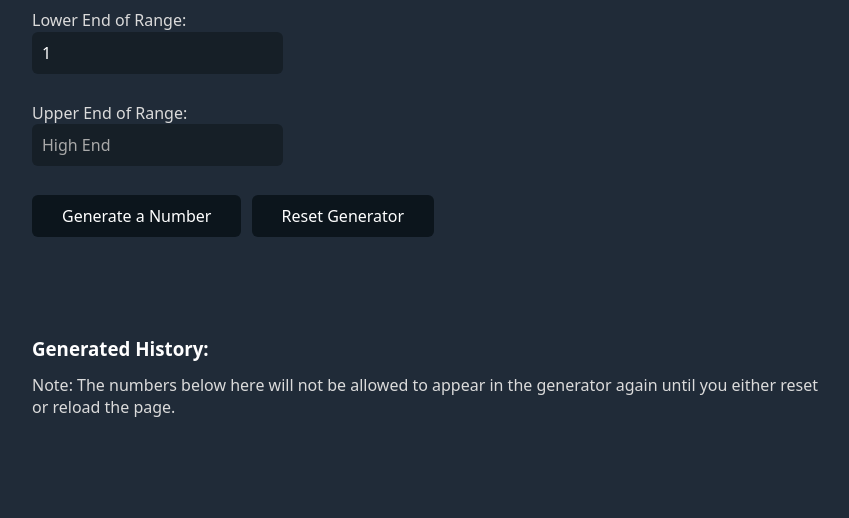
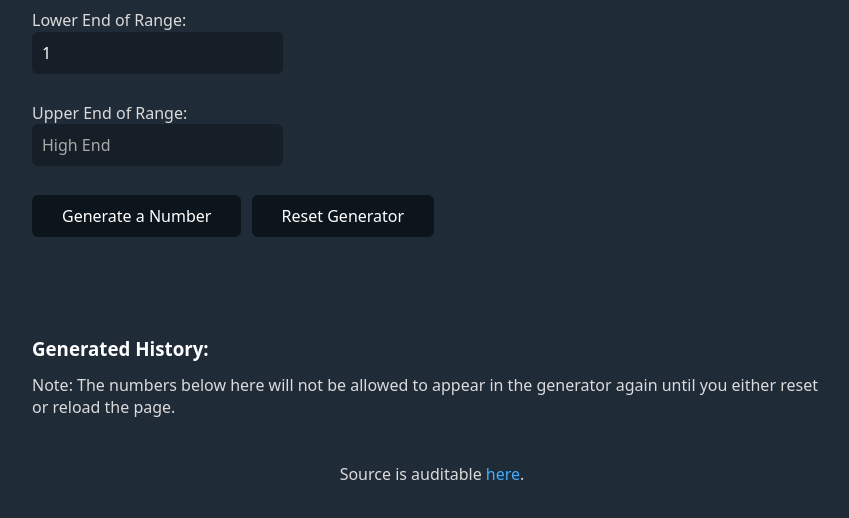
Before and after one commit to Oliver-Akins/Unique-RNG, a plain HTML site: page index.html in a window 1280 px wide. Shown: the part 76-594 px from the top of the page, without its empty margins (208-1057 px from the left). Drawn offline with nearby package versions, Linux system fonts and the light colour scheme.

Commit message:
Add link to audit the code.

```diff
--- a/index.html
+++ b/index.html
@@ -32,5 +32,10 @@
             generator again until you either reset or reload the page.
             <div id="roll-history" class="slightly-larger-text"></div>
         </div>
+        <br>
+        <br>
+        <div class="center">
+            Source is auditable <a href="https://github.com/Tyler-A/Unique-RNG">here</a>.
+        </div>
     </body>
 </html>
```
